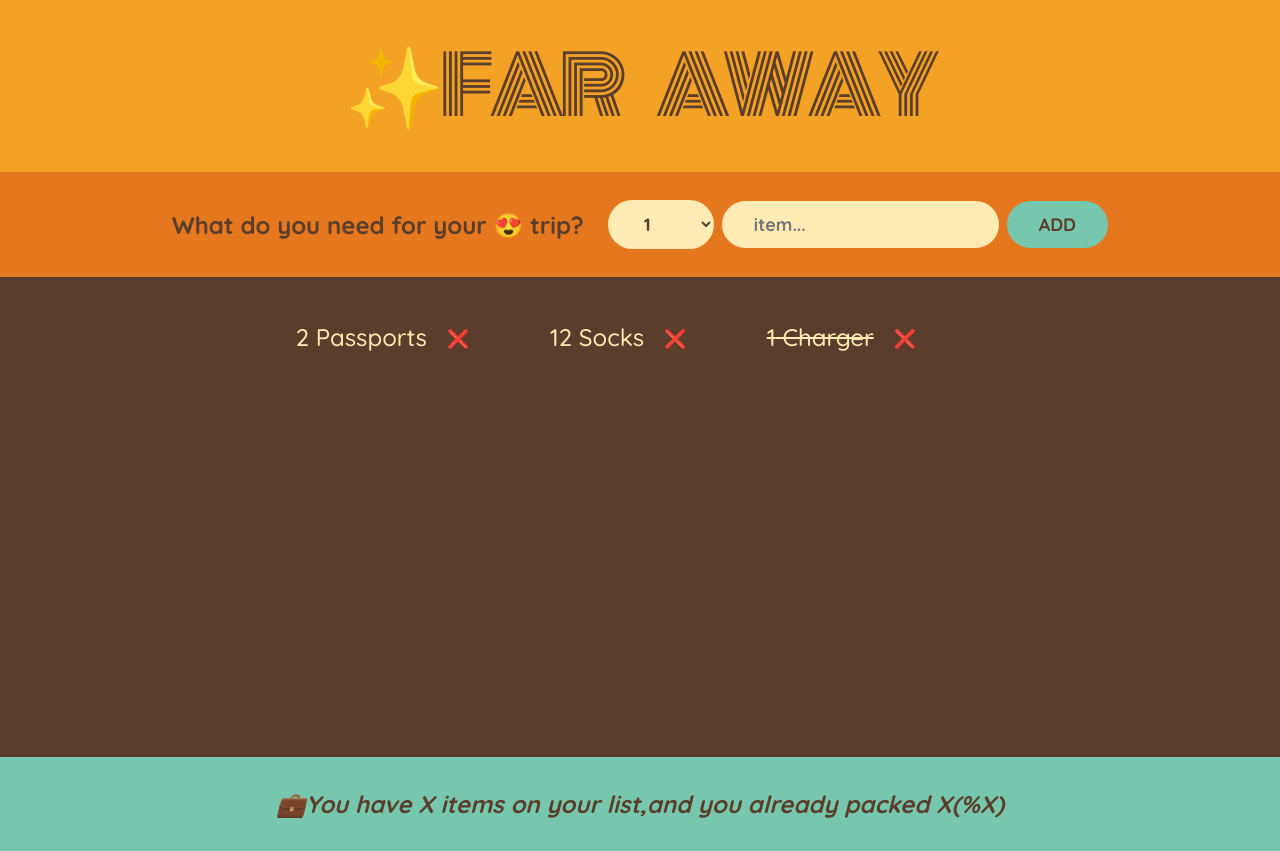
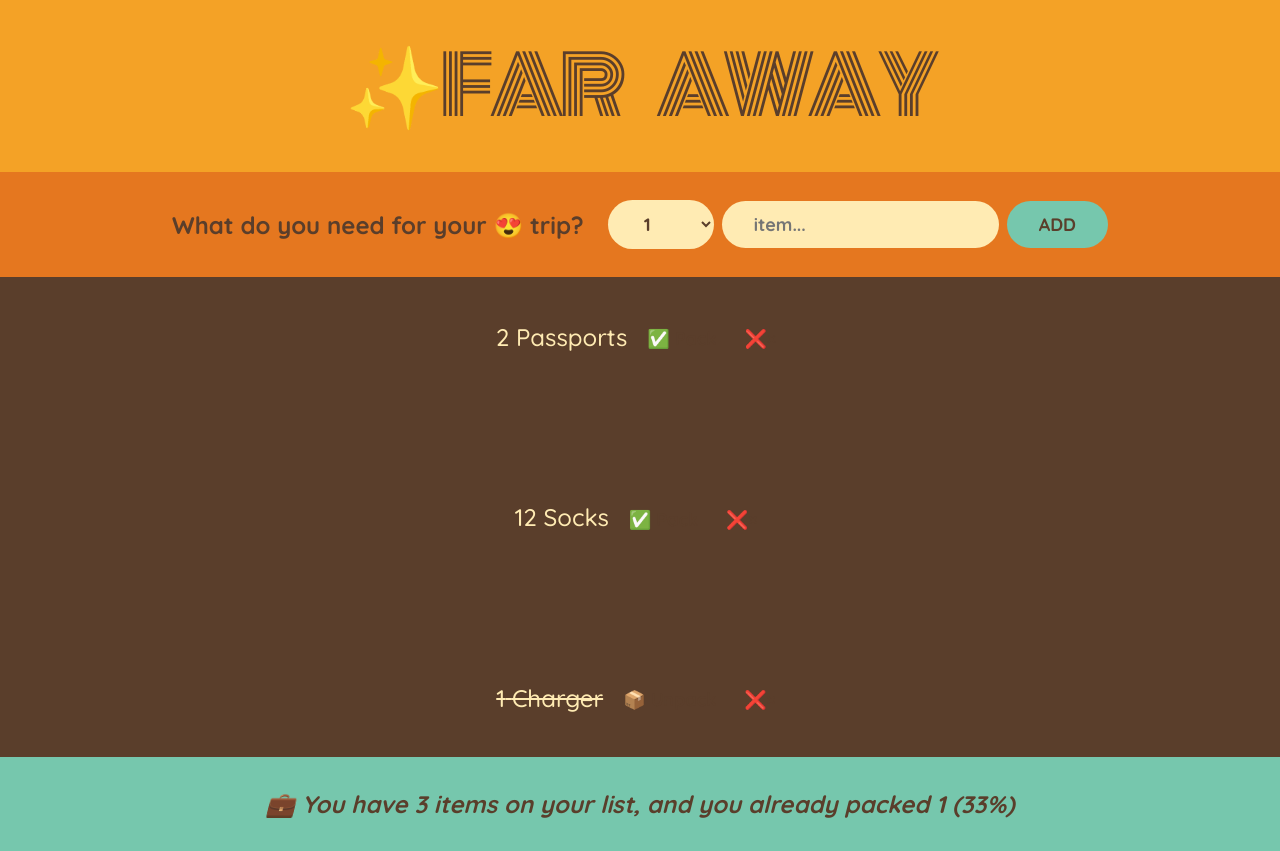
Before and after one commit to zacktam12/travel-list, a React (Create React App) app: page / in a window 1280 px wide. Built offline with nearby package versions, Linux system fonts and the light colour scheme.

Commit message:
adding some features

```diff
--- a/src/App.js
+++ b/src/App.js
@@ -1,38 +1,40 @@
 import { useState } from "react";
 
 const initialItems = [
-  { id: 1, description: " Passports", quantity: 2, packed: false },
-  { id: 2, description: " Socks", quantity: 12, packed: false },
-  { id: 3, description: " Charger", quantity: 1, packed: true },
+  { id: 1, description: "Passports", quantity: 2, packed: false },
+  { id: 2, description: "Socks", quantity: 12, packed: false },
+  { id: 3, description: "Charger", quantity: 1, packed: true },
 ];
 
 export default function App() {
+  const [items, setItems] = useState(initialItems);
+
   return (
     <div className="App">
       <Logo />
-      <Form />
-      <PackingList />
-      <Stats />
+      <Form setItems={setItems} />
+      <PackingList items={items} setItems={setItems} />
+      <Stats items={items} />
     </div>
   );
 }
+
 function Logo() {
   return <h1>✨Far Away</h1>;
 }
-const Form = () => {
+
+const Form = ({ setItems }) => {
   const [description, setDescription] = useState("");
-  const [quantity, setQuantity] = useState();
-  const [item, setItems] = useState([]);
-  function HandleSubmit() {
-    setItems((items) => [...items, item]);
-  }
+  const [quantity, setQuantity] = useState(1);
+
   function handleSubmit(e) {
     e.preventDefault();
+    const newItem = { description, quantity, packed: false, id: Date.now() };
+    setItems((prevItems) => [...prevItems, newItem]);
+    setDescription("");
+    setQuantity(1);
+  }
 
-    const newItem = { description, quantity, packed: false, id: Date.now() };
-    console.log(newItem);
-    handleSubmit(items);
-  }
   return (
     <form className="add-form" onSubmit={handleSubmit}>
       <h3>What do you need for your 😍 trip?</h3>
@@ -51,38 +53,58 @@ const Form = () => {
         placeholder="item..."
         value={description}
         onChange={(e) => setDescription(e.target.value)}
-      ></input>
+      />
       <button>Add</button>
     </form>
   );
 };
-function PackingList() {
+
+function PackingList({ items, setItems }) {
   return (
-    <div className="list" key="item.id">
-      <li>
-        {initialItems.map((item) => (
-          <Item item={item} />
-        ))}
-      </li>
-    </div>
+    <ul className="list">
+      {items.map((item) => (
+        <Item key={item.id} item={item} setItems={setItems} />
+      ))}
+    </ul>
   );
 }
-function Item({ item }) {
+
+function Item({ item, setItems }) {
+  function togglePacked() {
+    setItems((prevItems) =>
+      prevItems.map((i) => (i.id === item.id ? { ...i, packed: !i.packed } : i))
+    );
+  }
+
+  function removeItem() {
+    setItems((prevItems) => prevItems.filter((i) => i.id !== item.id));
+  }
+
   return (
     <li>
       <span style={item.packed ? { textDecoration: "line-through" } : {}}>
-        {" "}
-        {item.quantity}
-        {item.description}
+        {item.quantity} {item.description}
       </span>
-      <button>❌&times</button>
+      <button onClick={togglePacked}>
+        {item.packed ? "📦 Unpack" : "✅ Pack"}
+      </button>
+      <button onClick={removeItem}>❌&times;</button>
     </li>
   );
 }
-function Stats() {
+
+function Stats({ items }) {
+  const packedItems = items.filter((item) => item.packed).length;
+  const totalItems = items.length;
+  const packedPercentage =
+    totalItems > 0 ? Math.round((packedItems / totalItems) * 100) : 0;
+
   return (
     <footer className="stats">
-      <em>💼You have X items on your list,and you already packed X(%X)</em>
+      <em>
+        💼 You have {totalItems} items on your list, and you already packed{" "}
+        {packedItems} ({packedPercentage}%)
+      </em>
     </footer>
   );
 }
```
